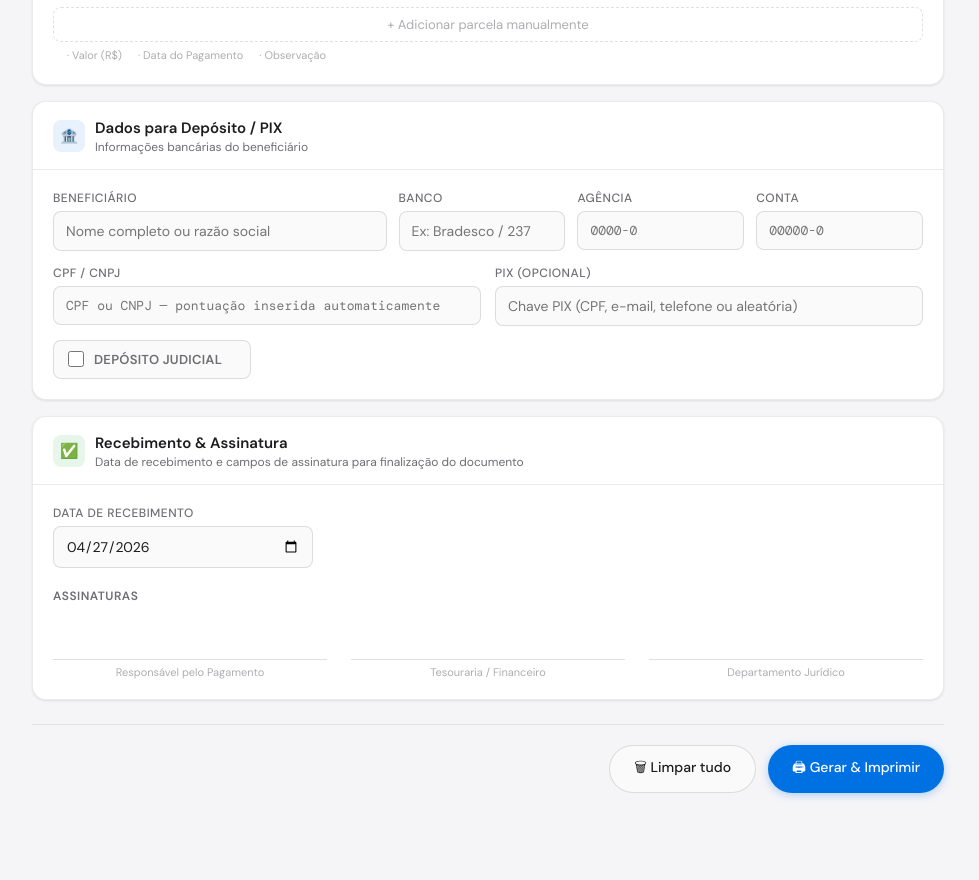
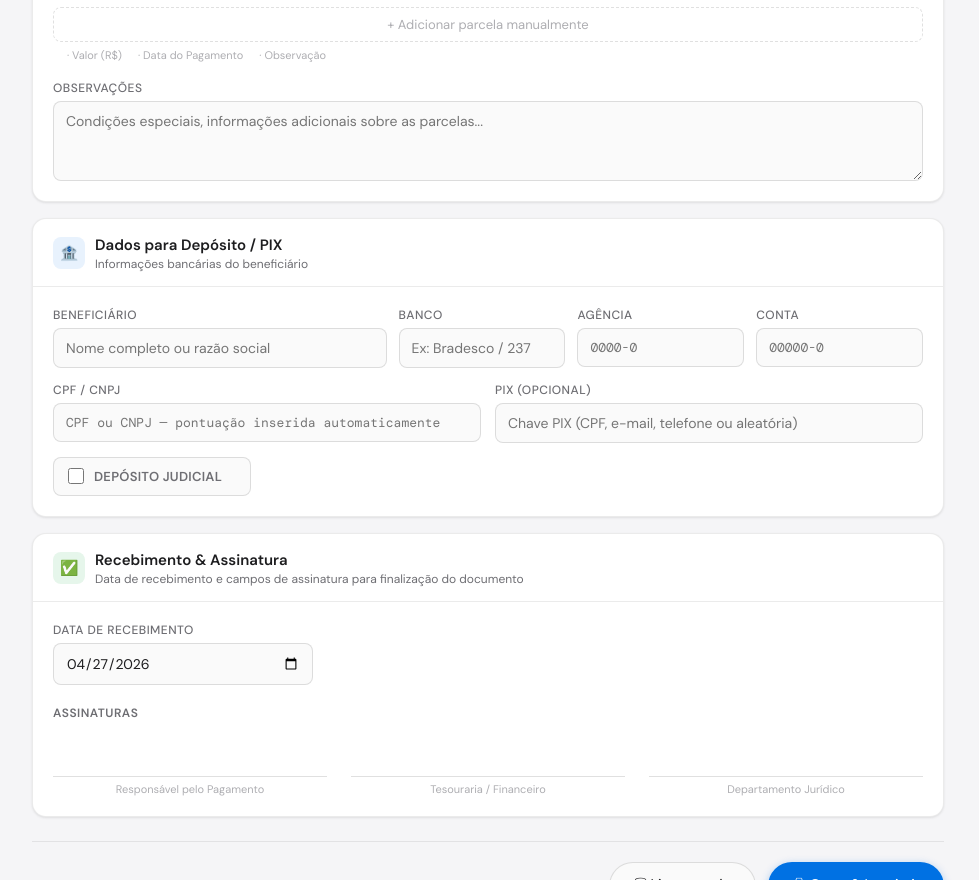
Before and after one commit to brunocollares/prog.pag, a plain HTML site: page index.html in a window 1280 px wide. Shown: the part 1369-2249 px from the top of the page, without its empty margins (152-1131 px from the left). Drawn offline with nearby package versions, Linux system fonts and the light colour scheme; a web font is replaced by a local one.

Commit message:
Update index.html
adicionei campo de observação

```diff
--- a/index.html
+++ b/index.html
@@ -465,6 +465,11 @@ h1 { font-size: 28px; font-weight: 600; letter-spacing: -0.02em; line-height: 1.
           <div class="total-chip-value green" id="total-parc">R$ 0,00</div>
         </div>
       </div>
+
+      <div class="form-row" style="margin-top:16px;">
+        <label class="form-label">Observações</label>
+        <textarea class="form-textarea" id="f-obs-parcelas" placeholder="Condições especiais, informações adicionais sobre as parcelas..."></textarea>
+      </div>
     </div>
   </div>
 
@@ -815,6 +820,7 @@ function openPrint(){
   const cpf=document.getElementById('f-cpf').value||'';
   const pix=document.getElementById('f-pix').value||'';
   const drec=document.getElementById('f-data-rec').value||'';
+  const obsParc=document.getElementById('f-obs-parcelas').value||'';
   const today=new Date().toLocaleDateString('pt-BR',{day:'2-digit',month:'long',year:'numeric'});
 
   document.getElementById('print-document').innerHTML=`
@@ -842,6 +848,7 @@ function openPrint(){
         <tbody>${instHTML}</tbody>
       </table>
       ${vdHTML}
+      ${obsParc?`<div style="margin-top:10px;padding:8px 10px;border:1px solid #e0e0e0;border-radius:4px;font-size:12px;"><strong style='font-size:10px;text-transform:uppercase;letter-spacing:0.05em;color:#6e6e73;'>Observações</strong><br>${obsParc}</div>`:''}
     </div>
     <div class="p-section">
       <div class="p-section-title">Dados para Depósito</div>
```
